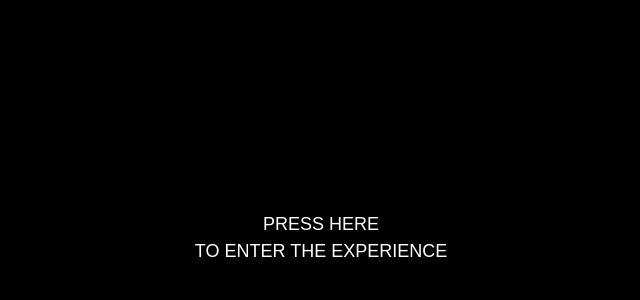
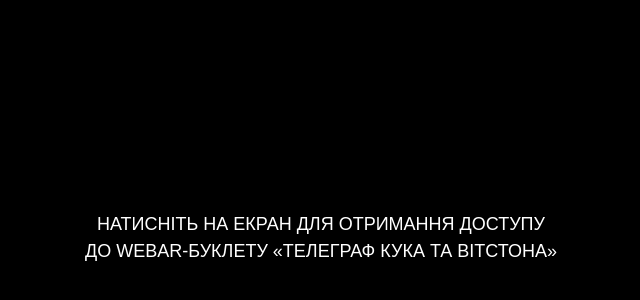
Before and after one commit to vadim343434/WebAR-Cooke-and-Wheatstone-Telegraph, a plain HTML site: page index.html in a window 1280 px wide. Shown: the part 162-462 px from the top of the page, without its empty margins (319-959 px from the left). Drawn offline with nearby package versions, Linux system fonts and the light colour scheme.

Commit message:
Update index.html

```diff
--- a/index.html
+++ b/index.html
@@ -27,9 +27,9 @@
                 text-transform: uppercase; font-family: Arial, Helvetica, sans-serif; font-weight: 400; line-height: 1.5em; font-size: large; white-space: nowrap;
                 user-select: none; pointer-events: none;
             ">
-            Press here
+            Натисніть на екран для отримання доступу
             <br>
-            to enter the experience
+            до WebAR-буклету «Телеграф Кука та Вітстона»
         </div>
     </div>
 
```
